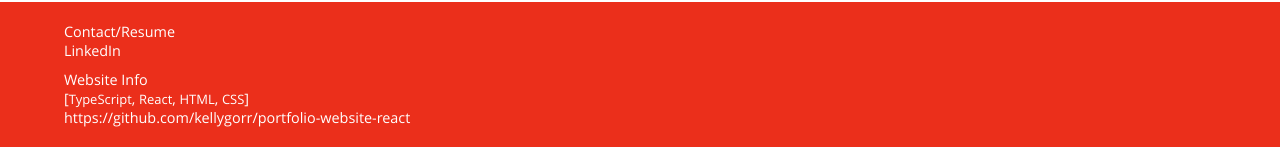
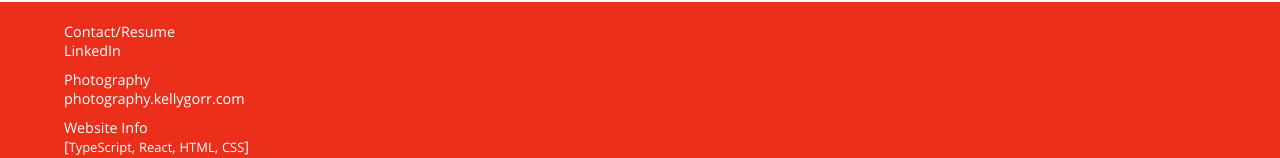
Before and after one commit to kellygorr/portfolio-website-react, a React (Create React App) app: page / in a window 1280 px wide. Shown: the part 1367-1525 px from the top of the page. Built offline with nearby package versions, Linux system fonts and the light colour scheme; no server answers.

Commit message:
add photography link

```diff
--- a/src/components/shared/Footer.tsx
+++ b/src/components/shared/Footer.tsx
@@ -12,6 +12,12 @@ export const Footer: React.FC = () => (
 		<Contact>
 			<a href="https://www.linkedin.com/in/kellygorr/" rel="noopener noreferrer" target="_blank">
 				LinkedIn
+			</a>
+		</Contact>
+		<Title>Photography</Title>
+		<Contact>
+			<a href="https://photography.kellygorr.com/" rel="noopener noreferrer" target="_blank">
+				photography.kellygorr.com
 			</a>
 		</Contact>
 		<Title>Website Info</Title>
```
